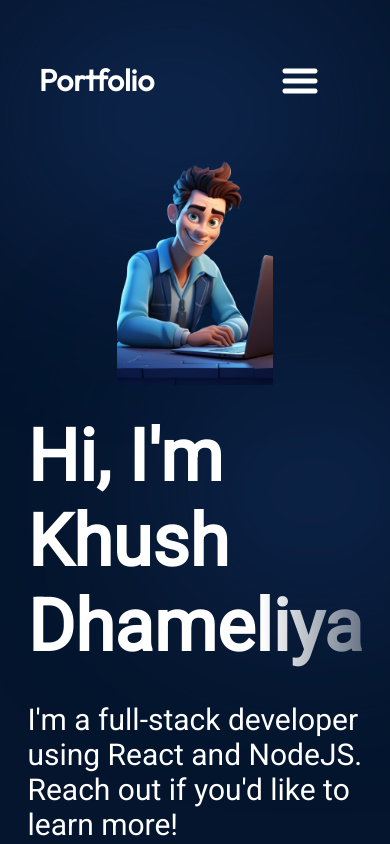
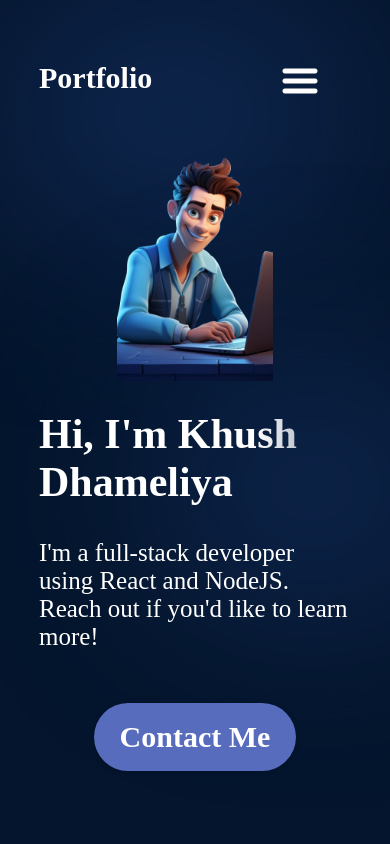
Before and after one commit to khush-010/My-Personal-Portfolio, a React (Vite) app: page / in a window 390 px wide. Shown: the top 844 px of the page. Built offline with nearby package versions, Linux system fonts and the light colour scheme.

Commit message:
Bug fixes

```diff
--- a/src/App.jsx
+++ b/src/App.jsx
@@ -1,7 +1,6 @@
 import styles from "./App.module.css";
 import { About } from "./components/About/About";
 import { Contact } from "./components/Contact/Contact";
-import  ContactForm  from "./components/Contact/ContactForm";
 import { Experience } from "./components/Experience/Experience";
 import { Hero } from "./components/Hero/Hero";
 import { Navbar } from "./components/Navbar/Navbar";
--- a/src/components/About/About.module.css
+++ b/src/components/About/About.module.css
@@ -71,6 +71,7 @@
     background-color: transparent;
     padding-left: 0;
     padding-right: 0;
+    margin-top: auto;
   }
 
   .content {
--- a/src/components/Experience/Experience.module.css
+++ b/src/components/Experience/Experience.module.css
@@ -2,7 +2,7 @@
 
 .container {
   color: var(--color-text);
-  margin-top: 79px;
+  margin-top: 2rem;
   margin-left: 10%;
   margin-right: 10%;
 }
@@ -52,7 +52,7 @@
 
 .skill p {
   font-size: 25px;
-  font-family: var(--font-roboto);
+  /* font-family: var(--font-roboto); */
   font-weight: 500;
 }
 
@@ -78,9 +78,6 @@
   width: 50px;
 }
 
-.historyItemDetails {
-  font-family: var(--font-roboto);
-}
 
 .historyItemDetails h3 {
   font-size: 30px;
@@ -105,12 +102,14 @@
     flex-direction: column;
     align-items: center;
     gap: 34px;
+    margin-top: 1rem;
   }
 
   .skills {
     width: 100%;
     flex-direction: row;
     justify-content: center;
+    padding: 2rem;
   }
 
   .history {
--- a/src/components/Hero/Hero.module.css
+++ b/src/components/Hero/Hero.module.css
@@ -20,10 +20,10 @@
 }
 
 .title {
-  font-size: 72px;
+  font-size: 62px;
   font-weight: 900;
   margin-bottom: 33px;
-  font-family: var(--font-roboto);
+  font-family: "Poppins";
   background: linear-gradient(
     90deg,
     rgba(255, 255, 255, 1) 70%,
@@ -34,8 +34,8 @@
 }
 
 .description {
-  font-size: 30px;
-  font-family: var(--font-roboto);
+  font-size: 25px;
+  /* font-family: "roboto"; */
   margin-bottom: 52px;
 }
 
@@ -69,6 +69,20 @@
     animation-duration: 3s;
     animation-iteration-count: infinite;
     animation-timing-function: ease-in-out;
+  }
+
+  .title {
+    font-size: 42px;
+    font-weight: 600;
+    margin-bottom: 33px;
+    font-family: "Poppins";
+    background: linear-gradient(
+      90deg,
+      rgba(255, 255, 255, 1) 70%,
+      rgba(255, 255, 255, 0) 120%
+    );
+    -webkit-text-fill-color: transparent;
+    -webkit-background-clip: text;
   }
 
 }
--- a/src/index.css
+++ b/src/index.css
@@ -2,7 +2,7 @@
   box-sizing: border-box;
   margin: 0;
   padding: 0;
-  font-family: "Outfit", Arial, Helvetica, sans-serif;
+  font-family: "Poppins";
 }
 
 html {
```
